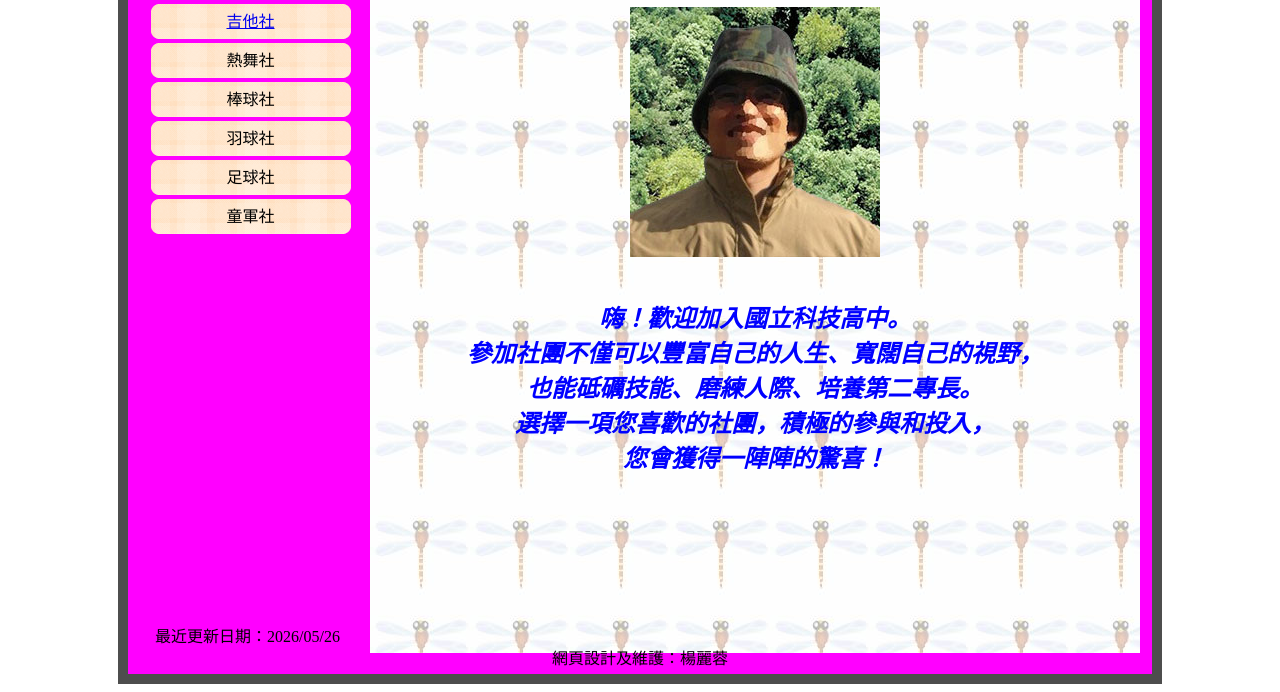
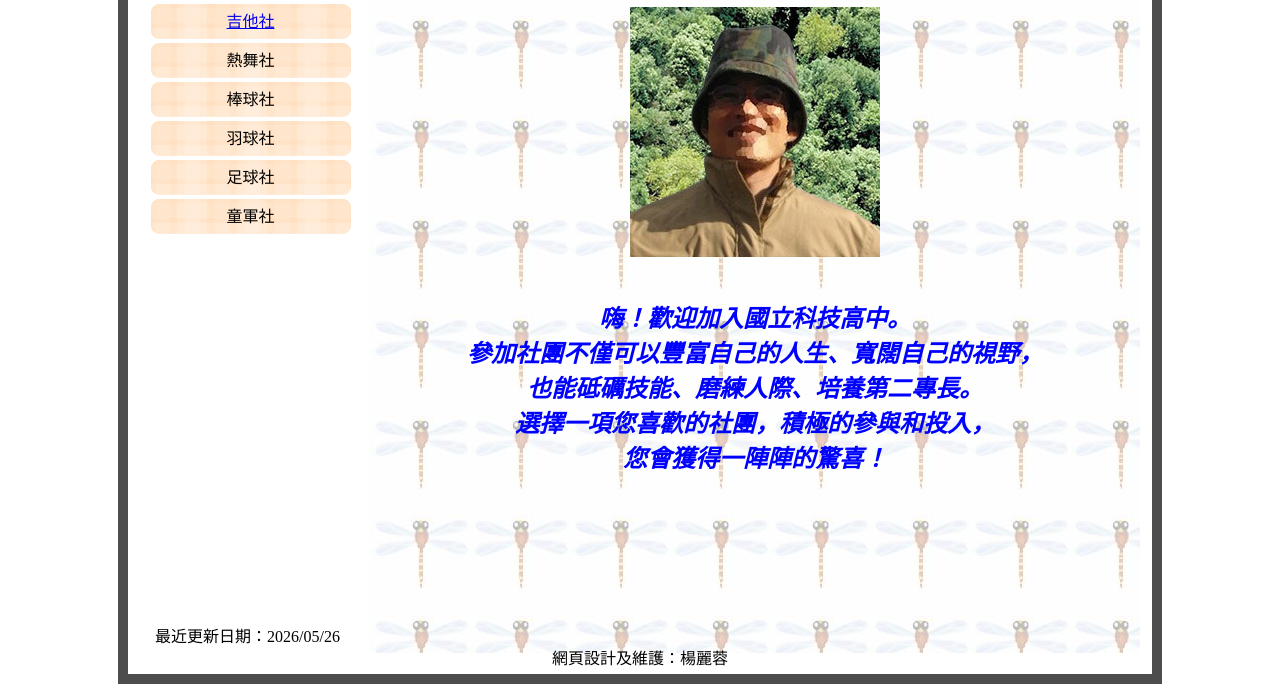
Before and after one commit to alinLLLi/git-alin-test, a plain HTML site: page index.html in a window 1280 px wide. Shown: the part 112-804 px from the top of the page. Drawn offline with Linux system fonts and the light colour scheme.

Commit message:
將背景色拿掉

```diff
--- a/index.html
+++ b/index.html
@@ -12,7 +12,7 @@
             margin: 0 auto;
             /* background: burlywood; */
             border: 10px solid #4d4d4d;
-            background: #FF00FF;
+            /* background: #FF00FF; */
         }
 
         #top {
```
